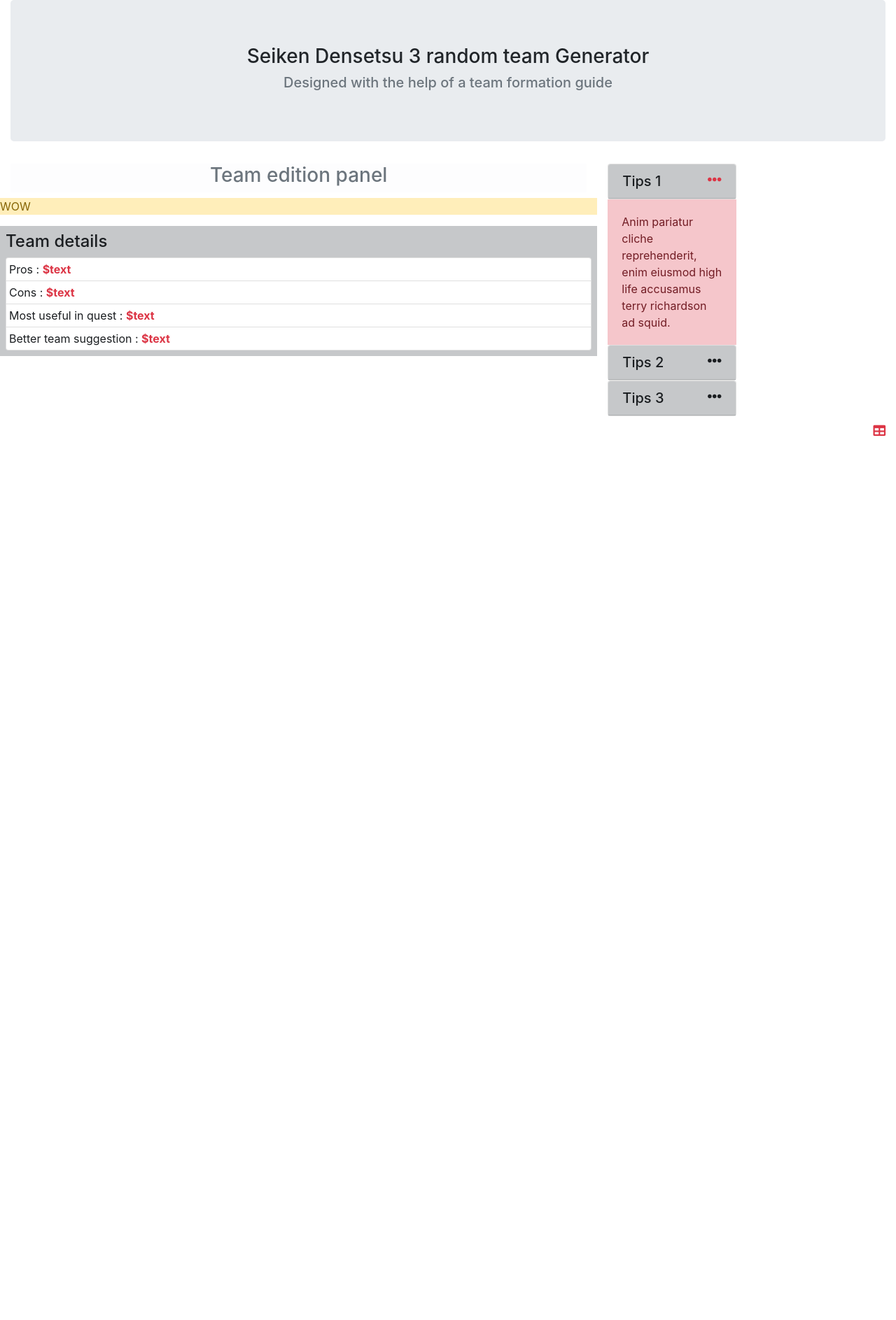
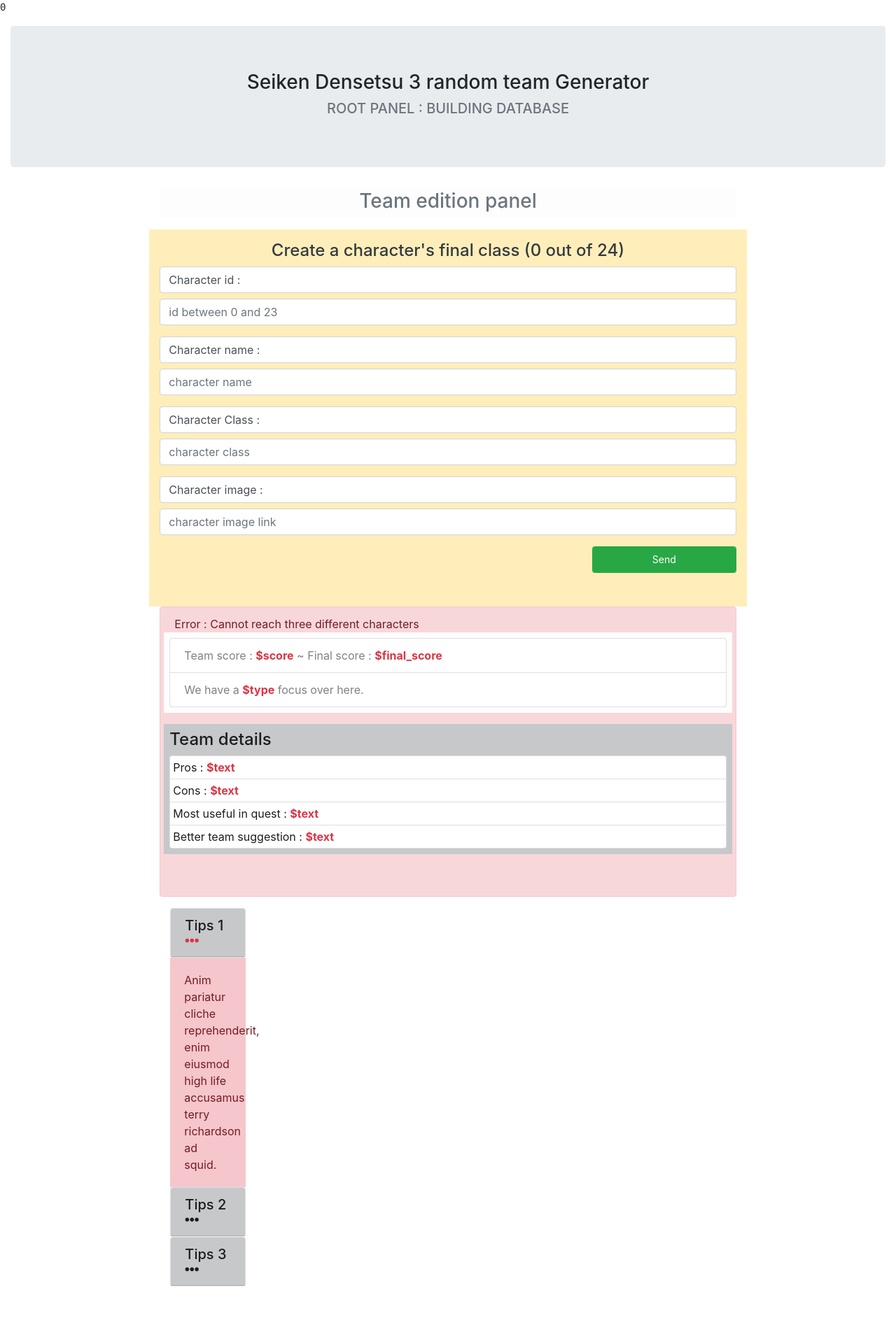
Before and after one commit to qantuum/sd3-project, a PHP site: page /controller.php in a window 1280 px wide. Shown: the whole page at 70% size. Before the commit the page ends 624 px from the top, so only its background shows below. Run offline with PHP 8.4, Linux system fonts and the light colour scheme; tables that the repository leaves empty hold one stand-in row (values such as "Sample post"); some libraries are stand-ins or nearby versions.

Commit message:
NEW DEVELOPMENTS ROOT PAGE

```diff
--- a/controller.php
+++ b/controller.php
@@ -5,7 +5,49 @@ $_SESSION['root'] = 'root';
 include_once __DIR__."/includes/models/CharaTable.php";
 include_once __DIR__."/includes/models/TeamsTable.php";
 include_once __DIR__."/includes/models/Access.php";
+include_once __DIR__."/includes/models/StaticMethods.php";
 $chara_toolbox = new CharaTable();
+$_SESSION["triad"] = StaticMethods::randomizeTeam();
+
+echo "<pre>";
+print_r($_SESSION['triad']);
+echo '</pre>';
+
+if (isset($_POST["add_chara_submit"]))
+{
+	$_SESSION["triad"] = StaticMethods::randomizeTeam();
+	$chara_submit = array();
+	if (StaticMethods::checksEmpty($_POST) != 0)
+	{
+		$chara_submit[] = "<span class='text-danger'>Error : ".StaticMethods::checksEmpty($_POST)." empty fields";
+	}
+	if (StaticMethods::checksAz($_POST["add_chara_name"], '4,6') == 0)
+	{
+		$chara_submit[] = "<span class='text-danger'>Error : input name [".$_POST["add_chara_name"]."] wrong";
+	}
+	if (StaticMethods::checksAz($_POST["add_chara_class"], '4,20') == 0)
+	{
+		$chara_submit[] = "<span class='text-danger'>Error : input class [".$_POST["add_chara_class"]."] wrong";
+	}
+	if (StaticMethods::checksAz($_POST["add_chara_img"], '4,30') == 0)
+	{
+		$chara_submit[] = "<span class='text-danger'>Error : input image [".$_POST["add_chara_img"]."] wrong";
+	}
+	if (StaticMethods::checksNumber($_POST["add_chara_id"], 0, 24) == 0)
+	{
+		$chara_submit[] = "<span class='text-danger'>Error : input id [".$_POST["add_chara_id"]."] must be a valid number";
+	}
+	if (empty($chara_submit))
+	{
+		$chara_submit[] = "<span class='text-success'>Success : Adding character [".$_POST['add_chara_name']."][".$_POST['add_chara_class']."] to db... Done<br />";
+		$chara_toolbox->add_chara_simple(
+						htmlspecialchars($_POST['add_chara_id']),
+						htmlspecialchars($_POST['add_chara_name']),
+						htmlspecialchars($_POST['add_chara_class']),
+						htmlspecialchars($_POST['add_chara_img']));
+	}
+	$chara_submit = implode ("<br />", $chara_submit);
+}
 
 if (isset($_SESSION['root']))
 {
--- a/includes/credentials.php
+++ b/includes/credentials.php
@@ -1,4 +1,4 @@
 <?php
 
 $id_pmyadmin="root";
-$pass="";
+$pass="CSS3HTML5";
--- a/includes/models/CharaTable.php
+++ b/includes/models/CharaTable.php
@@ -53,10 +53,10 @@ class CharaTable
 		] );
 		if ($data)
 		{
-			$data[Constants::TABLE_SD3_CHARAS_MIN_STATS] = json_decode($data[Constants::TABLE_SD3_CHARAS_MIN_STATS], true);
-			$data[Constants::TABLE_SD3_CHARAS_MAX_STATS] = json_decode($data[Constants::TABLE_SD3_CHARAS_MAX_STATS], true);
-			$data[Constants::TABLE_SD3_CHARAS_SPELLS] = json_decode($data[Constants::TABLE_SD3_CHARAS_SPELLS], true);
-			$data[Constants::TABLE_SD3_CHARAS_TECHS] = json_decode($data[Constants::TABLE_SD3_CHARAS_TECHS], true);
+			$data[Constants::TABLE_SD3_CHARAS_MIN_STATS] = implode(", ", json_decode($data[Constants::TABLE_SD3_CHARAS_MIN_STATS], true));
+			$data[Constants::TABLE_SD3_CHARAS_MAX_STATS] = implode(", ", json_decode($data[Constants::TABLE_SD3_CHARAS_MAX_STATS], true));
+			$data[Constants::TABLE_SD3_CHARAS_SPELLS] = implode(", ", json_decode($data[Constants::TABLE_SD3_CHARAS_SPELLS], true));
+			$data[Constants::TABLE_SD3_CHARAS_TECHS] = implode(", ", json_decode($data[Constants::TABLE_SD3_CHARAS_TECHS], true));
 		}
 		return $data ;
 	}
@@ -64,14 +64,17 @@ class CharaTable
 	function get_chara_lines_by_name($name)
 	{
 		global $database;
-		$data = $database->get(Constants::TABLE_SD3_CHARAS, "*", [
+		$data = $database->select(Constants::TABLE_SD3_CHARAS, "*", [
 			Constants::TABLE_SD3_CHARAS_NAME => $name
 		] );
+		foreach ($data as $line)
+		{
+			$line[Constants::TABLE_SD3_CHARAS_MIN_STATS] = implode(", ", json_decode($line[Constants::TABLE_SD3_CHARAS_MIN_STATS], true));
+			$line[Constants::TABLE_SD3_CHARAS_MAX_STATS] = implode(", ", json_decode($line[Constants::TABLE_SD3_CHARAS_MAX_STATS], true));
+			$line[Constants::TABLE_SD3_CHARAS_SPELLS] = implode(", ", json_decode($line[Constants::TABLE_SD3_CHARAS_SPELLS], true));
+			$line[Constants::TABLE_SD3_CHARAS_TECHS] = implode(", ", json_decode($line[Constants::TABLE_SD3_CHARAS_TECHS], true));
+		}
 		return $data ;
-		foreach ($data as $piece)
-		{
-			// json decode the informations
-		}
 	}
 
 	function get_chara_details_by_id($id)
@@ -90,12 +93,24 @@ class CharaTable
 		], [
 			Constants::TABLE_SD3_CHARAS_ID => $id
 		] );
-		$var=array();
-		// foreach ($data as $piece)
-		// {
-		// 	$var[] = $piece;
-		// }
+		if ($data)
+		{
+			$data[Constants::TABLE_SD3_CHARAS_MIN_STATS] = implode(", ", json_decode($data[Constants::TABLE_SD3_CHARAS_MIN_STATS], true));
+			$data[Constants::TABLE_SD3_CHARAS_MAX_STATS] = implode(", ", json_decode($data[Constants::TABLE_SD3_CHARAS_MAX_STATS], true));
+			$data[Constants::TABLE_SD3_CHARAS_SPELLS] = implode(", ", json_decode($data[Constants::TABLE_SD3_CHARAS_SPELLS], true));
+			$data[Constants::TABLE_SD3_CHARAS_TECHS] = implode(", ", json_decode($data[Constants::TABLE_SD3_CHARAS_TECHS], true));
+		}
 		return $data ;
+	}
+
+	function get_names_id_col()
+	{
+		global $database;
+		$res = $database->select(Constants::TABLE_SD3_CHARAS, [
+			Constants::TABLE_SD3_CHARAS_ID,
+			Constants::TABLE_SD3_CHARAS_NAME
+		]);
+		return $res;
 	}
 
 	function get_chara_count()
@@ -104,4 +119,57 @@ class CharaTable
 		$res = $database->count(Constants::TABLE_SD3_CHARAS, "*") ;
 		return $res ;
 	}
+
+	function displayMyChara($i)
+	{
+		return "
+		<div class='col-md-4 card'>
+			<div class='card-header'>
+				<div class='d-flex flex-column align-items-center'>
+					<img src='http://www.videogamesprites.net/SeikenDensetsu3/NPCs/Victor.gif' alt='victor' style='height:3.6rem;width:auto;'>
+			   		<h4 class='h4 my-2 text-danger' data-toggle='tooltip' data-placement='top' title='Nom de mon héros'>Victor</h4>
+			   		<h5 data-toggle='tooltip' data-placement='top' title='Nom de la classe, orientation (L=Light, D=Dark), score de base' class='h5 text-danger'>Rocketeer (LD) ~ 32</h5>
+			   	</div>
+			</div>
+			<ul class='list-group list-group-flush'>
+			   	<li class='list-group-item list-group-item-success'>Min Stats : <strong class='text-danger' data-toggle='tooltip' data-placement='top' title='tableau associatif avec les étiquettes STR, DEX, CON, INT, PIE, LCK'>&#36;array</strong></li>
+			   	<li class='list-group-item list-group-item-success'>Max stats : <strong class='text-danger' data-toggle='tooltip' data-placement='top' title='tableau associatif avec les étiquettes STR, DEX, CON, INT, PIE, LCK'>&#36;array</strong></li>
+			   	<li class='list-group-item list-group-item-success'>Spells : <strong class='text-danger' data-toggle='tooltip' data-placement='top' title='liste des sorts. Idéalement quand on clique sur un sort, un modal s'affichera avec les infos du sort... ça dépasse l'entendement'>&#36;array</strong></li>
+			   	<li class='list-group-item list-group-item-success'>Techniques : <strong class='text-danger' data-toggle='tooltip' data-placement='top' title='liste des techniques de combats, doit préciser si est full screen technique (FST) ainsi que niveau (2 ou 3)'>&#36;array</strong></li>
+			   	<li class='list-group-item list-group-item-success'>Pros : <strong class='text-danger' data-toggle='tooltip' data-placement='top' title='avantages individuels de la classe, par ex. d'avoir le soin sur tous les alliés'>&#36;text</strong></li>
+			   	<li class='list-group-item list-group-item-success'>Cons : <strong class='text-danger' data-toggle='tooltip' data-placement='top' title='défauts individuels de la classe, par ex de manquer de bulk'>&#36;text</strong></li>
+			   	<li class='list-group-item list-group-item-success'>Affiliates : <strong class='text-danger' data-toggle='tooltip' data-placement='top' title='partenaires idéaux pour cette classe, ex un soigneur, un booster de stats, etc'>&#36;text</strong></li>
+			</ul>
+		</div>
+		";
+	}
+
+	function displayMyRootChara($i, $id)
+	{
+		global $database;
+		$res = $this->get_chara_allinfo_by_id($id);
+		$color=StaticMethods::chooseMyColor($i);
+		return "
+		<div class='row'>
+			<div class='col-md-12 card'>
+				<div class='card-header'>
+					<div class='d-flex flex-column align-items-center'>
+						<img src='./img/".$res[Constants::TABLE_SD3_CHARAS_IMG]."' alt='".$res[Constants::TABLE_SD3_CHARAS_CLASS]."' style='height:3.6rem;width:auto;'>
+				   		<h4 class='h4 my-2 text-".$color."' data-toggle='tooltip' data-placement='top' title='My hero's name>".$res[Constants::TABLE_SD3_CHARAS_NAME]."</h4>
+				   		<h5 data-toggle='tooltip' data-placement='top' title='My class, with its designation (L=Light, D=Dark), Apolaris82's score' class='h5 text-".$color."'>".$res[Constants::TABLE_SD3_CHARAS_CLASS]." (".$res[Constants::TABLE_SD3_CHARAS_LIGHT_DARK].") ~ ".$res[Constants::TABLE_SD3_CHARAS_SCORE]."</h5>
+				   	</div>
+				</div>
+				<ul class='list-group list-group-flush'>
+				   	<li class='list-group-item list-group-item-".$color."'>Min Stats : <span data-toggle='tooltip' data-placement='top' title='All min stats'>".$res[Constants::TABLE_SD3_CHARAS_MIN_STATS]."</span></li>
+				   	<li class='list-group-item list-group-item-".$color."'>Max stats : <span data-toggle='tooltip' data-placement='top' title='All max stats'>".$res[Constants::TABLE_SD3_CHARAS_MAX_STATS]."</li>
+				   	<li class='list-group-item list-group-item-".$color."'>Spells : <span  data-toggle='tooltip' data-placement='top' title='Spells list'>".$res[Constants::TABLE_SD3_CHARAS_SPELLS]."</span></li>
+				   	<li class='list-group-item list-group-item-".$color."'>Techniques : <span data-toggle='tooltip' data-placement='top' title='Fighting techniques list'>".$res[Constants::TABLE_SD3_CHARAS_TECHS]."</span></li>
+				   	<li class='list-group-item list-group-item-".$color."'>Pros : <span data-toggle='tooltip' data-placement='top' title='Good points about this class'>".$res[Constants::TABLE_SD3_CHARAS_PROS]."</span></li>
+				   	<li class='list-group-item list-group-item-".$color."'>Cons : <span data-toggle='tooltip' data-placement='top' title='Poor points about this class'>".$res[Constants::TABLE_SD3_CHARAS_CONS]."</span></li>
+				   	<li class='list-group-item list-group-item-".$color."'>Affiliates : <span data-toggle='tooltip' data-placement='top' title='Ideal team partners that can improve this class' skills>".$res[Constants::TABLE_SD3_CHARAS_AFFILIATES]."</strong></li>
+				</ul>
+			</div>
+		</div>
+		";
+	}
 }
--- /dev/null
+++ b/includes/models/StaticMethods.php
@@ -0,0 +1,108 @@
+<?php
+
+class StaticMethods
+{
+
+	// form related
+
+	// returns true (1) if I have a text string including letters, punctuation and spaces of the specified length
+	static public function checksAz($string, $length)
+	{
+		if (preg_match('#^([[:alpha:][:punct:][:space:]]){'.$length.'}$#', $string) && isset($string))
+		{
+			return 1;
+		}
+		else
+		{
+			return 0;
+		}
+	}
+
+	// returns the number of empty fields located in an array (will be used with $_POST in various situations)
+	static public function checksEmpty($array)
+	{
+		$count = 0;
+		foreach ($array as $key => $value)
+		{
+			if ($value=="")
+			{
+				$count++;
+			}
+		}
+		return $count;
+	}
+
+	// returns true (1) if the specified number fits in the range
+	static public function checksNumber($field, $min, $max)
+	{
+		if (($field>=$min || $field<$max) && isset($field))
+		{
+			return 1;
+		}
+		else
+		{
+			return 0;
+		}
+	}
+
+	// chara gen related
+
+	// small function to return the right display color
+	static public function chooseMyColor($i)
+	{
+		$colortrio = array("success", "info", "primary");
+		return $colortrio[$i];
+	}
+
+	// I count the number of different names in my list
+	static public function goGetNames()
+	{
+		global $chara_toolbox;
+		$list = $chara_toolbox->get_names_id_col();
+		$min_name = array();
+		foreach ($list as $key => $value)
+		{
+			if (!in_array($value[Constants::TABLE_SD3_CHARAS_NAME], $min_name))
+			{
+				$min_name[] = $value[Constants::TABLE_SD3_CHARAS_NAME];
+			}
+		}
+		return count($min_name);
+	}
+
+	// if I have more than 3 names, I can return a triad. Else, return 0
+	static public function randomizeTeam()
+	{
+		global $chara_toolbox;
+		$list = $chara_toolbox->get_names_id_col();
+
+		if (self::goGetNames()<3)
+		{
+			return 0;
+		}
+
+		else
+		{
+			$good_count = count($list)-1;
+			$chara_one=intval(rand(0,$good_count));
+			$chara_two=$chara_one;
+			// while a match is found between the two numbers'names, change number
+			while ($list[$chara_one][Constants::TABLE_SD3_CHARAS_NAME]==$list[$chara_two][Constants::TABLE_SD3_CHARAS_NAME])
+			{
+				$chara_two=intval(rand(0,$good_count));
+			}
+			$chara_three=$chara_two;
+			// while a match is found between the three numbers'names, change number
+			while ($list[$chara_two][Constants::TABLE_SD3_CHARAS_NAME]==$list[$chara_three][Constants::TABLE_SD3_CHARAS_NAME] ||
+				$list[$chara_three][Constants::TABLE_SD3_CHARAS_NAME]==$list[$chara_one][Constants::TABLE_SD3_CHARAS_NAME] ||
+				$list[$chara_one][Constants::TABLE_SD3_CHARAS_NAME]==$list[$chara_two][Constants::TABLE_SD3_CHARAS_NAME])
+			{
+				$chara_three=intval(rand(0,$good_count));
+			}
+			// I successfully return a triad with no double character
+			$triad=array($chara_one, $chara_two, $chara_three);
+			return $triad;
+		}
+	}
+
+}
--- a/includes/views/root.php
+++ b/includes/views/root.php
@@ -4,7 +4,7 @@
 
 	<head>
 		<!-- title -->
-		<title>Regular users panel</title>
+		<title>Root panel</title>
 		<!-- favicon -->
 		<link rel="icon" href="http://www.videogamesprites.net/SeikenDensetsu3/Magic/Ancient.gif">
 		<meta charset="utf-8">
@@ -30,14 +30,14 @@
 				<div class="col-md-12">
 					<div class="jumbotron">
 						<h3 class="h3 text-center">Seiken Densetsu 3 random team Generator</h3>
-						<h5 class="h5 text-center text-secondary">Designed with the help of a team formation guide</h5>
+						<h5 class="h5 text-center text-secondary">ROOT PANEL : BUILDING DATABASE</h5>
 					</div>
 				</div>
 			</div>
 
 			<div class="row">
 				<!-- left panel with team select controls -->
-        <?php if ($nb_chara >= 24) : ?>
+        		<?php if ($nb_chara >= 24) : ?>
 				<div class="col-lg-2">
 					<form action="#" method="post" id="formPanel">
 						<legend class="text-danger text-center">Controls</legend>
@@ -168,73 +168,58 @@
 						</fieldset>
 					</form>
 				</div>
-      <?php endif ?>
+				<?php else : ?>
+				<div class="offset-lg-2">
+				</div>
+      			<?php endif ?>
 
 				<!-- center panel with team results -->
 				<div class="col-lg-8">
 					<h3 class="h3 text-center list-group-item-light pb-2 text-secondary">Team edition panel </h3>
 
-          <!-- form add chara -->
-          <?php if ($nb_chara >= 24) : ?>          ?>
+          			<!-- ADD CHARACTER SECTION  -->
+			        <div class="row mt-3 list-group-item-warning">
+			            <form action="#" method="post" class="col-md-12">
+			            	<fieldset class="mt-3 form-group">
+			            		<?php
+			            			echo "<legend class='h4 text-dark text-center'>Create a character's final class ($nb_chara out of 24)</legend>";
+			            		?>
+			            		<label class="form-control" for="add_chara_id">Character id : </label>
+			            		<input type="number" placeholder="id between 0 and 23" class="form-control mb-3" id="add_chara_id" name="add_chara_id">
+			            		<label class="form-control" for="add_chara_name">Character name : </label>
+			            		<input type="text" placeholder="character name" class="form-control mb-3" id="add_chara_name" name="add_chara_name">
+			            		<label class="form-control" for="add_chara_class">Character Class : </label>
+			            		<input type="text" placeholder="character class" class="form-control mb-3" id="add_chara_class" name="add_chara_class">
+			            		<label class="form-control" for="add_chara_img">Character image : </label>
+			            		<input type="text" placeholder="character image link" class="form-control mb-3" id="add_chara_img" name="add_chara_img">
+			            		<input type="submit" name="add_chara_submit" value="Send" class="w-25 float-right form-control btn btn-success btn-sm mb-3" id="add_chara_submit">
+			            	</fieldset>
+			            </form>
+			            <?php
+			            	if (isset($_POST["add_chara_submit"]))
+			            	{
+			            		echo "<div class='col-md-12'><div class='alert alert-dark my-2'>$chara_submit</span></div></div>";
+			            	}
+			            ?>
+			        </div>
+
+
 					<!-- first section with the three characters inside -->
-					<div class="row">
-						<div class="col-md-4 card">
-							<div class="card-header">
-								<div class="d-flex flex-column align-items-center">
-									<img src="http://www.videogamesprites.net/SeikenDensetsu3/NPCs/Victor.gif" alt="victor" style="height:3.6rem;width:auto;">
-						    		<h4 class="h4 my-2 text-danger" data-toggle="tooltip" data-placement="top" title="Nom de mon héros">Victor</h4>
-						    		<h5 data-toggle="tooltip" data-placement="top" title="Nom de la classe, orientation (L=Light, D=Dark), score de base" class="h5 text-danger">Rocketeer (LD) ~ 32</h5>
-						    	</div>
-							</div>
-							<ul class="list-group list-group-flush">
-						    	<li class="list-group-item list-group-item-success">Min Stats : <strong class="text-danger" data-toggle="tooltip" data-placement="top" title="tableau associatif avec les étiquettes STR, DEX, CON, INT, PIE, LCK">&#36;array</strong></li>
-						    	<li class="list-group-item list-group-item-success">Max stats : <strong class="text-danger" data-toggle="tooltip" data-placement="top" title="tableau associatif avec les étiquettes STR, DEX, CON, INT, PIE, LCK">&#36;array</strong></li>
-						    	<li class="list-group-item list-group-item-success">Spells : <strong class="text-danger" data-toggle="tooltip" data-placement="top" title="liste des sorts. Idéalement quand on clique sur un sort, un modal s'affichera avec les infos du sort... ça dépasse l'entendement">&#36;array</strong></li>
-						    	<li class="list-group-item list-group-item-success">Techniques : <strong class="text-danger" data-toggle="tooltip" data-placement="top" title="liste des techniques de combats, doit préciser si est full screen technique (FST) ainsi que niveau (2 ou 3)">&#36;array</strong></li>
-						    	<li class="list-group-item list-group-item-success">Pros : <strong class="text-danger" data-toggle="tooltip" data-placement="top" title="avantages individuels de la classe, par ex. d'avoir le soin sur tous les alliés">&#36;text</strong></li>
-						    	<li class="list-group-item list-group-item-success">Cons : <strong class="text-danger" data-toggle="tooltip" data-placement="top" title="défauts individuels de la classe, par ex de manquer de bulk">&#36;text</strong></li>
-						    	<li class="list-group-item list-group-item-success">Affiliates : <strong class="text-danger" data-toggle="tooltip" data-placement="top" title="partenaires idéaux pour cette classe, ex un soigneur, un booster de stats, etc">&#36;text</strong></li>
-							</ul>
-						</div>
-						<div class="col-md-4 card">
-							<div class="card-header">
-								<div class="d-flex flex-column align-items-center">
-									<img src="http://www.videogamesprites.net/SeikenDensetsu3/NPCs/Elf%20(Front).gif" alt="victor" style="height:3.6rem;width:auto;">
-						    		<h4 class="h4 my-2 text-info">Alariel</h4>
-						    		<h5 class="h5 text-dark">High Elf (LL) ~ 42</h5>
-						    	</div>
-							</div>
-							<ul class="list-group list-group-flush">
-						    	<li class="list-group-item list-group-item-info">Min Stats : <strong>&#36;array</strong></li>
-						    	<li class="list-group-item list-group-item-info">Max stats : <strong>&#36;array</strong></li>
-						    	<li class="list-group-item list-group-item-info">Spells : <strong>&#36;array</strong></li>
-						    	<li class="list-group-item list-group-item-info">Techniques : <strong>&#36;array</strong></li>
-						    	<li class="list-group-item list-group-item-info">Pros : <strong>&#36;text</strong></li>
-						    	<li class="list-group-item list-group-item-info">Cons : <strong>&#36;text</strong></li>
-						    	<li class="list-group-item list-group-item-info">Affiliates : <strong>&#36;text</strong></li>
-							</ul>
-						</div>
-						<div class="col-md-4 card">
-							<div class="card-header">
-								<div class="d-flex flex-column align-items-center">
-									<img src="http://www.videogamesprites.net/SeikenDensetsu3/NPCs/Jose.gif" alt="victor" style="height:3.6rem;width:auto;">
-						    		<h4 class="h4 my-2 text-primary">Jim</h4>
-						    		<h5 class="h5 text-dark">Old Wolf (DD) ~ 38</h5>
-						    	</div>
-							</div>
-							<ul class="list-group list-group-flush">
-						    	<li class="list-group-item list-group-item-primary">Min Stats : <strong>&#36;array</strong></li>
-						    	<li class="list-group-item list-group-item-primary">Max stats : <strong>&#36;array</strong></li>
-						    	<li class="list-group-item list-group-item-primary">Spells : <strong>&#36;array</strong></li>
-						    	<li class="list-group-item list-group-item-primary">Techniques : <strong>&#36;array</strong></li>
-						    	<li class="list-group-item list-group-item-primary">Pros : <strong>&#36;text</strong></li>
-						    	<li class="list-group-item list-group-item-primary">Cons : <strong>&#36;text</strong></li>
-						    	<li class="list-group-item list-group-item-primary">Affiliates : <strong>&#36;text</strong></li>
-							</ul>
-						</div>
-					</div>
+					<?php
+					if (StaticMethods::goGetNames() < 3)
+					{
+						echo '<div class="alert alert-danger">Error : Cannot reach three different characters';
+					}
+					else
+					{
+						for ($i=0; $i < 3 ; $i++)
+						{
+							echo $chara_toolbox->displayMyRootChara($i, $_SESSION['triad'][$i]);
+						}
+					}
+					?>
 
-          <!-- second section with focus result -->
+          			<!-- second section with focus result -->
 					<div class="row">
 						<div class="col-md-12 list-group-item-light p-2">
 							<ul class="list-group">
@@ -243,11 +228,8 @@
 							</ul>
 						</div>
 					</div>
-        <?php else : ?>
-          <div class="row list-group-item-warning">
-            WOW
-          </div>
-        <?php endif ?>
+
+
 
 
 					<!-- third section with team details -->
@@ -328,19 +310,11 @@
 				<div class="my-5"></div>
 			</div>
 			<div class="my-2"></div>
-			<div class="row">
-				<div class="col-md-12">
-					<a class="text-danger float-right" style="font-size:1.1rem;" href="./4007_root.html"><span class="fas fa-table"></span></a>
-				</div>
-			</div>
+
+			<!-- closing bottom margins -->
 			<div class="my-5"></div>
 			<div class="my-5"></div>
-
-		<script>
-			$(function () {
-				$('[data-toggle="tooltip"]').tooltip()
-			})
-		</script>
+		</div>
 
 		<!-- Bootstrap JS CDN -->
 		<script src="https://code.jquery.com/jquery-3.3.1.slim.min.js" integrity="sha384-q8i/X+965DzO0rT7abK41JStQIAqVgRVzpbzo5smXKp4YfRvH+8abtTE1Pi6jizo" crossorigin="anonymous"></script>
```
Also changed, not shown: includes/views/test.php (+7 -3 lines), sd3-project.sql (+85 -32 lines), img/Swordsmaster.gif (renamed from img/SwordsMaster.gif), img/Warlord.gif (renamed from img/Lord.gif).
